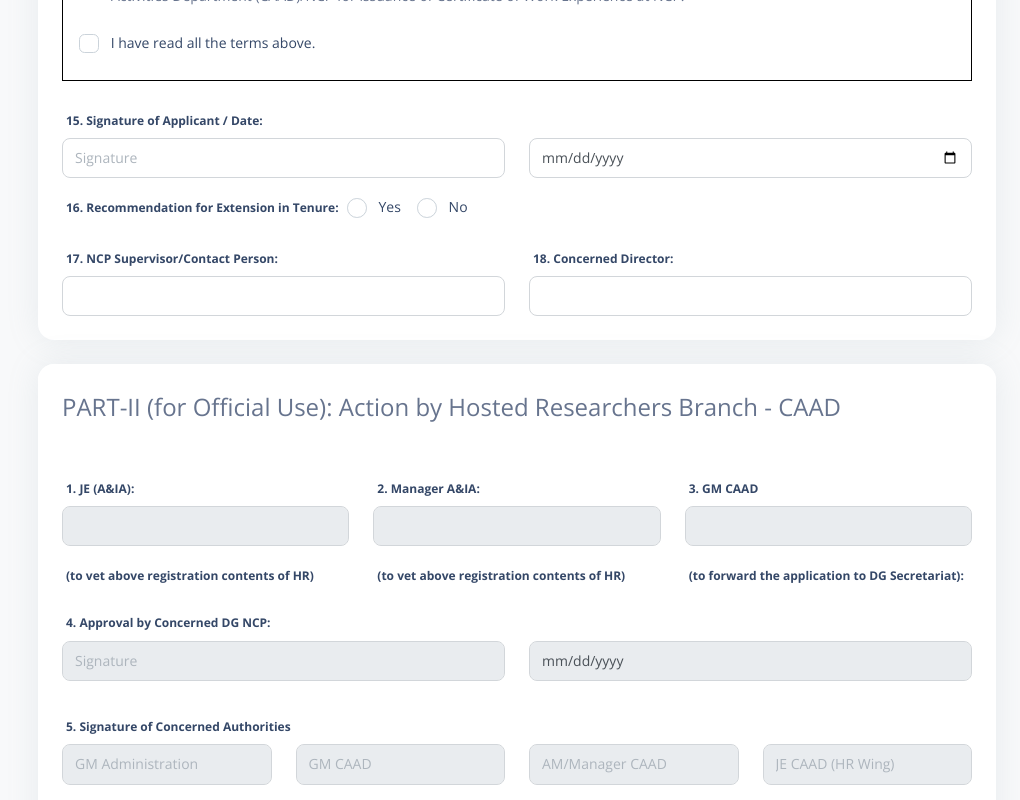
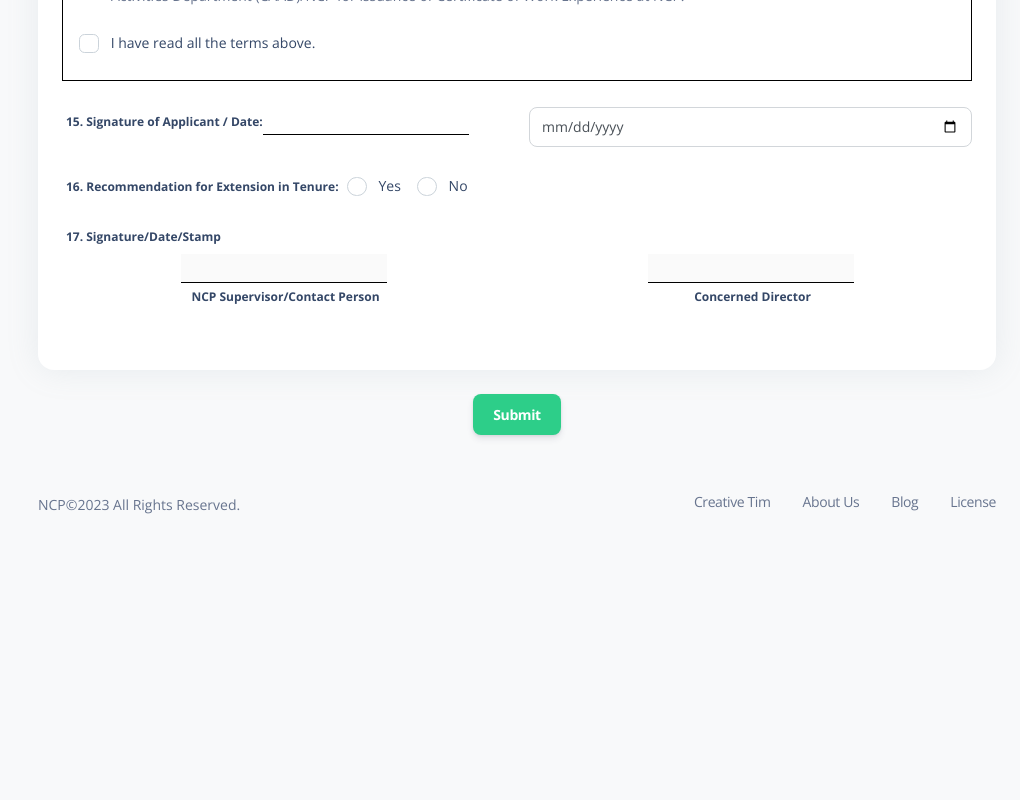
Before and after one commit to Amna1805/studentportal, a Vue app: page /ext in a window 1280 px wide. Shown: the part 1300-2100 px from the top of the page, without its empty margins (260-1280 px from the left). After the commit the page ends 1833 px from the top, so only its background shows below. Built offline with nearby package versions, Linux system fonts and the light colour scheme.

Commit message:
modify signature and add print & upload pdf button

```diff
--- a/package.json
+++ b/package.json
@@ -11,6 +11,7 @@
     "bootstrap": "^5.3.1",
     "chart.js": "^4.3.3",
     "core-js": "^3.8.3",
+    "html2pdf.js": "^0.10.1",
     "sass": "^1.65.1",
     "sass-loader": "^13.3.2",
     "vue": "^3.2.13",
--- a/src/views/AccountLogin.vue
+++ b/src/views/AccountLogin.vue
@@ -62,7 +62,8 @@
                                         v-model="formData.firstName">
                                 </div>
                                 <div class="col-md-5">
-                                    <input type="text" class="form-control" placeholder="Last Name" v-model="formData.lastName">
+                                    <input type="text" class="form-control" placeholder="Last Name"
+                                        v-model="formData.lastName">
                                 </div>
                             </div>
                         </div>
@@ -169,7 +170,7 @@
                         <!-- Section 20: Attach Proof of Affiliation -->
                         <div class="form-group">
                             <label>20. Attach the proof of affiliation with NCP. (if applicable)</label>
-                            <input type="file" class="form-control-file">
+                            <input type="file" class="custom-file-input" id="proofOfFile" accept=".pdf">
                         </div>
 
 
@@ -226,13 +227,17 @@
 
                         <!-- Applicant's Signature and Department Head -->
                         <br>
-                        <div class="form-group">
-                            <label>21. Applicant Signature:</label>
-                            <input type="text" class="form-control" v-model="formData.applicantSignature">
+                        <div class="row">
+                            <div class="col-md-6">
+                                <label for="applicantSignature">21. Applicant Signature: </label>
+                                <input type="text" id="applicantSignature" name="applicantSignature" class="input-line">
+                            </div>
                         </div>
 
 
                         <!-- For Head of the Concerned Department -->
+
+                        <br>
                         <div class="form-group">
                             <label>22. For Head of the Concerned Department</label>
                             <div class="row">
@@ -241,12 +246,13 @@
                                         v-model="formData.deptHeadName">
                                 </div>
                                 <div class="col-md-4 mb-3">
-                                    <input type="date" class="form-control" placeholder="Date"
+                                    <label>Date:</label>
+                                    <input type="text" class="input-line"
                                         v-model="formData.deptHeadDate">
                                 </div>
                                 <div class="col-md-4 mb-3">
-                                    <input type="text" class="form-control" placeholder="Signature"
-                                        v-model="formData.deptHeadSignature">
+                                    <label>Sign:</label>
+                                    <input type="text" class="input-line">
                                 </div>
                             </div>
                         </div>
@@ -256,7 +262,7 @@
 
 
             <!-- For IT Department Use -->
-            <div class="card mb-4">
+            <div class="card mb-4 d-none">
                 <fieldset>
                     <legend class="card-header d-flex justify-content-between align-items-center">
                         PART-II (For IT Department Use):
@@ -280,7 +286,8 @@
                                 <div class="row">
                                     <div class="col-md-4" v-for="(checkbox, key) in formData.itCheckList" :key="key">
                                         <div class="form-check">
-                                            <input disabled type="checkbox" class="form-check-input" :id="key" v-model="itCheckList">
+                                            <input disabled type="checkbox" class="form-check-input" :id="key"
+                                                v-model="itCheckList">
                                             <label class="form-check-label" :for="key">{{ itCheckListLabels[key] }}</label>
                                         </div>
                                     </div>
@@ -288,18 +295,29 @@
                             </div>
                         </div>
 
-                        <div class="row">
-                            <div class="col-md-4 mb-3">
-                                <label>4. GM IT:</label>
-                                <input disabled type="text" class="form-control" v-model="formData.gmIt">
-                            </div>
-                            <div class="col-md-4 mb-3">
-                                <label>5. IT Personnel Name:</label>
-                                <input disabled type="text" class="form-control" v-model="formData.itPersonnelName">
-                            </div>
-                            <div class="col-md-4 mb-3">
-                                <label>6. Signature:</label>
-                                <input disabled type="text" class="form-control" v-model="formData.itSignature">
+                        <div class="form-group">
+                            <label>4. Approval by IT Dept:</label>
+                            <div class="row align-items-center">
+                                <div class="col-md-4 mb-3 text-center">
+                                    <input disabled type="text" id="ncpSup" name="ncpSup" class="input-line">
+                                    <br>
+                                    <label for="GMIT">i. GM IT</label>
+                                </div>
+                                <div class="col-md-4 mb-3 text-center">
+                                    <div>
+                                        <input disabled type="text" id="dir" name="dir" class="input-line">
+                                        <br>
+                                        <label for="managerAIA">ii. IT Personnel Name</label>
+
+                                    </div>
+                                </div>
+                                <div class="col-md-4 mb-3 text-center">
+                                    <div>
+                                        <input disabled type="text" id="dir" name="dir" class="input-line">
+                                        <br>
+                                        <label for="managerAIA">iii. Signature</label>
+                                    </div>
+                                </div>
                             </div>
                         </div>
                     </div>
@@ -334,7 +352,6 @@ export default {
                 telephoneOffice: '',
                 mobileNumber: '',
                 // Add more form data fields here
-                applicantSignature: '',
                 departmentHead: '',
                 // Add more form data fields here
                 // Section 13: CoE Name
@@ -345,6 +362,7 @@ export default {
 
                 // Section 15: Email Address
                 emailAddress: '',
+                printForm:'',
 
                 // Section 16: Services required
                 services: {
@@ -367,8 +385,6 @@ export default {
                 agreePolicy: false,
 
                 deptHeadName: '',
-                deptHeadDate: '',
-                deptHeadSignature: '',
 
                 // for IT dept
                 itUserId: '',
@@ -383,10 +399,6 @@ export default {
                     allUsersMailingList: false,
                     departmentalMailingList: false,
                 },
-                gmIt: '',
-                itPersonnelName: '',
-                itSignature: '',
-
             },
             itCheckListLabels: {
                 emailAccount: 'Email Account',
--- a/src/views/ExtensionProforma.vue
+++ b/src/views/ExtensionProforma.vue
@@ -157,12 +157,10 @@
                         </div>
 
                         <br>
-                        <div class="form-group">
-                            <label for="applicantSignature">15. Signature of Applicant / Date:</label>
                         <div class="row">
                             <div class="col-md-6">
-                                    <input type="text" class="form-control" placeholder="Signature" id="applicantSignature"
-                                        v-model="researcherInfo.applicantSignature" />
+                                <label for="applicantSignature">15. Signature of Applicant / Date:</label>
+                                <input type="text" id="applicantSignature" name="applicantSignature" class="input-line">
                             </div>
                             <div class="col-md-6">
                                 <input type="date" placeholder="Date" class="form-control" id="applyDate"
@@ -170,7 +168,7 @@
                             </div>
                         </div>
 
-                        </div>
+                        <br>
                         <div class="form-group">
                             <label for="recommendationExtension">16. Recommendation for Extension in Tenure:</label>
                             <span>&nbsp;&nbsp;</span>
@@ -186,90 +184,109 @@
                             </div>
                         </div>
 
-                        <div class="row">
-                            <div class="col-md-6">
-                                <label for="ncpSupervisor">17. NCP Supervisor/Contact Person:</label>
-                                <input type="text" class="form-control" id="ncpSupervisor"
-                                    v-model="officialInfo.ncpSupervisor" />
+                        <div class="form-group">
+                            <label>17. Signature/Date/Stamp</label>
+                            <div class="row align-items-center">
+                                <div class="col-md-6 mb-3 text-center">
+                                    <input disabled type="text" id="ncpSup" name="ncpSup" class="input-line">
+                                    <br>
+                                    <label class="input-label text-center">NCP Supervisor/Contact Person</label>
                                 </div>
-                            <div class="col-md-6">
-                                <label for="concernedDirector">18. Concerned Director:</label>
-                                <input type="text" class="form-control" id="concernedDirector"
-                                    v-model="officialInfo.concernedDirector" />
+                                <div class="col-md-6 mb-3 text-center">
+                                    <div>
+                                        <input disabled type="text" id="dir" name="dir" class="input-line">
+                                        <br>
+                                        <label class="input-label text-center">Concerned Director</label>
+                                    </div>
+                                </div>
                             </div>
                         </div>
                     </div>
                 </fieldset>
             </div>
 
-            <div class="card mt-4">
+            <div class="card mt-4 d-none">
                 <fieldset>
                     <legend class="card-header">PART-II (for Official Use): Action by Hosted Researchers Branch - CAAD
                     </legend>
                     <div class="card-body">
-                        <div class="row">
-                            <div class="col-md-4 mb-3">
-                                <label for="jeAIA">1. JE (A&IA):</label>
-                                <input disabled type="text" class="form-control" id="jeAIA" v-model="officialInfo.jeAIA" />
+
+                        <div class="form-group">
+                            <label>1. Signature</label>
+                            <div class="row align-items-center">
+                                <div class="col-md-4 mb-3 text-center">
+                                    <input disabled type="text" id="ncpSup" name="ncpSup" class="input-line">
+                                    <br>
+                                    <label for="jeAIA">i. JE (A&IA)</label>
+                                    <br>
+                                        <p class="small">(to vet above registration contents of HR)</p>
                                 </div>
-                            <div class="col-md-4 mb-3">
-                                <label for="managerAIA">2. Manager A&IA:</label>
-                                <input disabled type="text" class="form-control" id="managerAIA"
-                                    v-model="officialInfo.managerAIA" />
-                            </div>
-                            <div class="col-md-4 mb-3">
-                                <label for="gmCAAD">3. GM CAAD</label>
-                                <input disabled type="text" class="form-control" id="gmCAAD"
-                                    v-model="officialInfo.gmCAAD" />
+                                <div class="col-md-4 mb-3 text-center">
+                                    <div>
+                                        <input disabled type="text" id="dir" name="dir" class="input-line">
+                                        <br>
+                                        <label for="managerAIA">ii. Manager A&IA</label>
+                                        <br>
+                                        <p class="small">(to vet above registration contents of HR)</p>
                                     </div>
                                 </div>
+                                <div class="col-md-4 mb-3 text-center">
+                                    <div>
+                                        <input disabled type="text" id="dir" name="dir" class="input-line">
+                                        <br>
+                                        <label for="managerAIA">iii. GM CAAD</label>
+                                        <br>
+                                        <p class="small">(to forward the application to DG Secretariat)</p>
+                                    </div>
+                                </div>
+                            </div>
+                        </div>
+
                         <div class="row">
-                            <div class="col-md-4 mb-3">
-                                <label>(to vet above registration contents of HR)</label>
+                            <div class="col-md-6">
+                                <label for="applicantSignature">2. Approval by Concerned DG NCP / Date:</label>
+                                <input type="text" id="dgSignature" name="dgSignature" class="input-line">
                             </div>
-                            <div class="col-md-4 mb-3">
-                                <label>(to vet above registration contents of HR)</label>
-                            </div>
-                            <div class="col-md-4 mb-3">
-                                <label>(to forward the application to DG Secretariat):</label>
+                            <div class="col-md-6">
+                                <input type="date" placeholder="Date" class="form-control" id="approvalDate"  v-model="officialInfo.approvalDate">
                             </div>
                         </div>
 
                         <div class="form-group">
-                            <label for="approvalDG">4. Approval by Concerned DG NCP:</label>
-                            <div class="row">
-                                <div class="col-md-6 mb-3">
-                                    <input disabled type="text" placeholder="Signature" class="form-control" id="approvalDG"
-                                        v-model="officialInfo.approvalDG" />
+                            <label>3. Signature of Concerned Authorities</label>
+                            <div class="row align-items-center">
+                                <div class="col-md-3 mb-3 text-center">
+                                    <input disabled type="text" id="jecaad" name="jecaad" class="input-line">
+                                    <br>
+                                    <label class="input-label text-center">GM Administration</label>
                                 </div>
-                                <div class="col-md-6 mb-3">
-                                    <input disabled type="date" class="form-control" id="approvalDate"
-                                        v-model="officialInfo.approvalDate" />
+                                <div class="col-md-3 mb-3 text-center">
+                                    <div>
+                                        <input disabled type="text" id="recommendationDirector1"
+                                            name="recommendationDirector1" class="input-line">
+                                        <br>
+                                        <label class="input-label text-center">GM CAAD</label>
+                                    </div>
+                                </div>
+                                <div class="col-md-3 mb-3 text-center">
+                                    <div>
+                                        <input disabled type="text" id="recommendationDirector2"
+                                            name="recommendationDirector2" class="input-line">
+                                        <br>
+                                        <label class="input-label text-center">AM/Manager CAAD</label>
+                                    </div>
+                                </div>
+                                <div class="col-md-3 mb-3 text-center">
+                                    <div>
+                                        <input disabled type="text" id="recommendationDirector2"
+                                            name="recommendationDirector2" class="input-line">
+                                        <br>
+                                        <label class="input-label text-center">JE CAAD (Hosted Researchers Wing)</label>
+                                    </div>
                                 </div>
                             </div>
                         </div>
 
-                        <div class="form-group">
-                            <label>5. Signature of Concerned Authorities</label>
-                            <div class="row">
-                                <div class="col-md-3 mb-3">
-                                    <input disabled type="text" placeholder="GM Administration" class="form-control"
-                                        id="gmAdministration" v-model="officialInfo.gmAdministration" />
-                                </div>
-                                <div class="col-md-3 mb-3">
-                                    <input disabled type="text" placeholder="GM CAAD" class="form-control" id="gmCAAD2"
-                                        v-model="officialInfo.gmCAAD2" />
-                                </div>
-                                <div class="col-md-3 mb-3">
-                                    <input disabled type="text" placeholder="AM/Manager CAAD" class="form-control"
-                                        id="amManagerCAAD" v-model="officialInfo.amManagerCAAD" />
-                                </div>
-                                <div class="col-md-3 mb-3">
-                                    <input disabled type="text" placeholder="JE CAAD (HR Wing)" class="form-control"
-                                        id="jeCAAD" v-model="officialInfo.jeCAAD" />
-                                </div>
-                            </div>
-                        </div>
                         <div class="form-group">
                             <label>(for further processing & necessary action)</label>
                         </div>
@@ -411,24 +428,13 @@ export default {
                 accommodationRequirement: null,
                 transportRequirement: null,
                 undertaking: "",
-                applicantSignature: "",
                 extAgreePolicy: "",
                 applyDate: ""
             },
             officialInfo: {
                 // ... Previous officialInfo properties ...
                 recommendationExtension: '', // Yes or No
-                ncpSupervisor: '',
-                concernedDirector: '',
-                jeAIA: '',
-                managerAIA: '',
-                gmCAAD: '',
-                approvalDG: '',
-                approvalDate: '',
-                gmAdministration: '',
-                gmCAAD2: '',
-                amManagerCAAD: '',
-                jeCAAD: '',
+                approvalDate:''
             },
         };
     }
```
Also changed, not shown: src/assets/css/print.css (added, +42 -0 lines), src/views/AccomodationProforma.vue (+45 -15 lines), 1 other file (tests, documents, lock files or other folders). Lines whose indentation alone changed are shown as unchanged.
